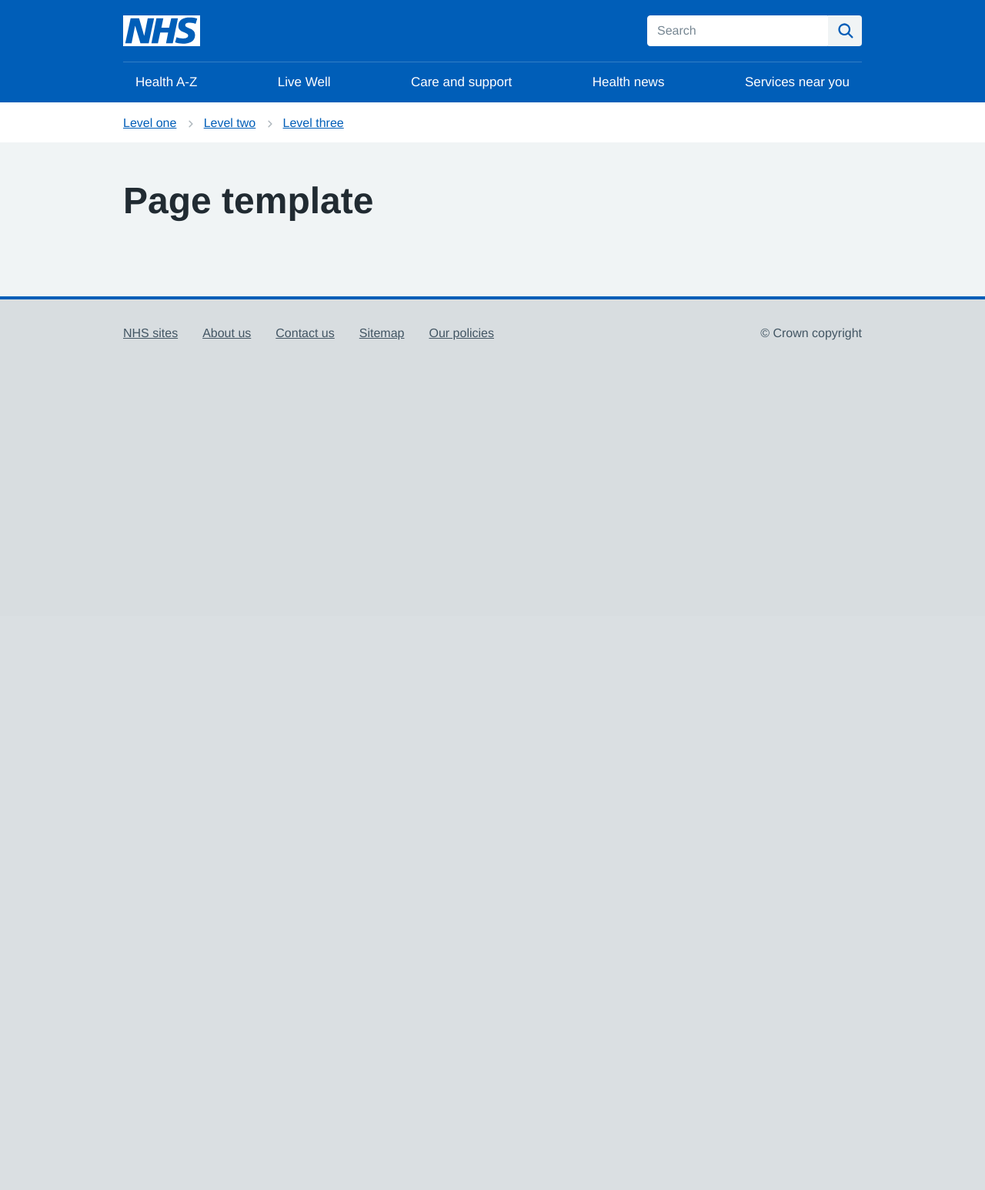
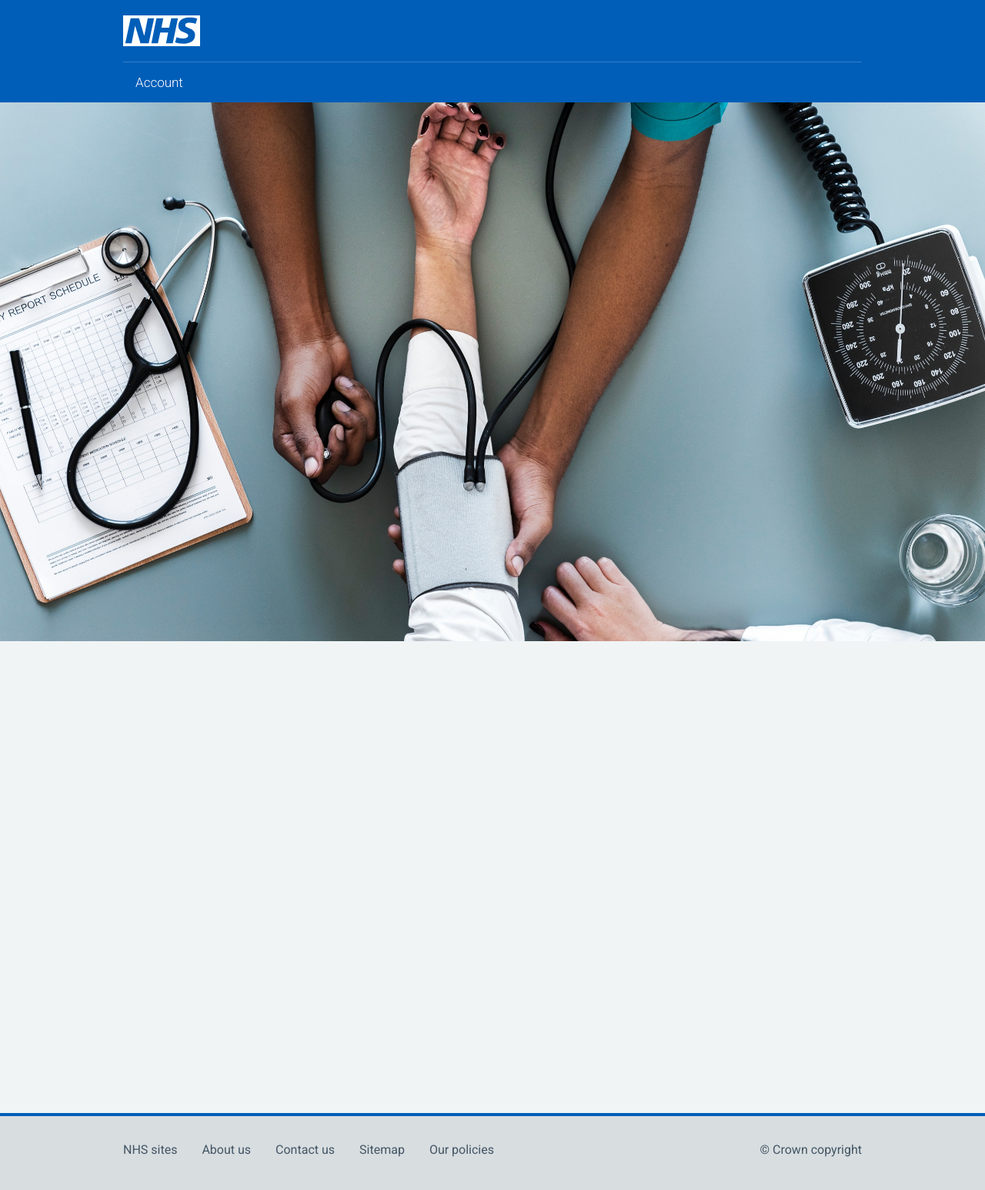
Before and after one commit to paulsweston/DHSS_hearthhealth, a Flask app: page / in a window 1280 px wide. Shown: the whole page at 77% size. Before the commit the page ends 442 px from the top, so only its background shows below. Run offline with Flask 2, Linux system fonts and the light colour scheme; some libraries are stand-ins or nearby versions; some web fonts are replaced.

Commit message:
Frontend fixes

```diff
--- a/templates/base.html
+++ b/templates/base.html
@@ -1,53 +1,42 @@
 <!DOCTYPE html>
-<!--[if lt IE 9]><html class="ie8" lang="en"><![endif]-->
-<!--[if IE 9]><html class="ie9" lang="en"><![endif]-->
-<!--[if gt IE 9]><!--><html lang="en"><!--<![endif]-->
+<html lang="en">
   <head>
+    <title>{% block title %}{% endblock %} - hearthhealth</title>
+
     <meta charset="utf-8">
-    <meta http-equiv="X-UA-Compatible" content="IE=edge">
     <meta name="viewport" content="width=device-width, initial-scale=1, shrink-to-fit=no">
-    <meta name="description" content="">
 
-    <title>NHS.UK page template</title>
+    <link href="https://fonts.googleapis.com/css?family=Open+Sans:300,400,500,600,700" rel="stylesheet">
+    <link href="https://fonts.googleapis.com/css?family=Merriweather:300,400,700|Roboto:300,400,500&display=swap" rel="stylesheet">
+    <link href="https://fonts.googleapis.com/css?family=Roboto+Condensed:300,400,500&display=swap" rel="stylesheet">
 
-    <link href="https://www.nhs.uk/" rel="preconnect">
-    <link href="https://assets.nhs.uk/" rel="preconnect" crossorigin>
+    <link rel="stylesheet" href="/static/css/open-iconic-bootstrap.min.css">
+    <link rel="stylesheet" href="/static/css/animate.css">
 
+    <link rel="stylesheet" href="/static/css/owl.carousel.min.css">
+    <link rel="stylesheet" href="/static/css/owl.theme.default.min.css">
+    <link rel="stylesheet" href="/static/css/magnific-popup.css">
+
+    <link rel="stylesheet" href="/static/css/aos.css">
+
+    <link rel="stylesheet" href="/static/css/ionicons.min.css">
+
+    <link rel="stylesheet" href="/static/css/bootstrap-datepicker.css">
+    <link rel="stylesheet" href="css/jquery.timepicker.css">
+
+
+    <link rel="stylesheet" href="/static/css/flaticon.css">
+    <link rel="stylesheet" href="/static/css/icomoon.css">
+    <link rel="stylesheet" href="/static/css/style.css">
+    <link rel="stylesheet" href="/static/css/custom.css">
        <!-- Styles -->
     <link rel="stylesheet" href="/static/nhs-css/nhsuk-2.2.0.min.css">
 
     <!-- Scripts -->
     <script src="/static/nhs-js/nhsuk-2.2.0.min.js" defer></script>
-
-    <!-- Favicons -->
-    <link rel="shortcut icon" href="assets/favicons/favicon.ico" type="image/x-icon">
-    <link rel="apple-touch-icon" href="assets/favicons/apple-touch-icon-180x180.png">
-    <link rel="mask-icon" href="assets/favicons/favicon.svg" color="#005eb8">
-    <link rel="icon" sizes="192x192" href="assets/favicons/favicon-192x192.png">
-    <meta name="msapplication-TileImage" content="assets/favicons/mediumtile-144x144.png">
-    <meta name="msapplication-TileColor" content="#005eb8">
-    <meta name="msapplication-square70x70logo" content="assets/favicons/smalltile-70x70.png">
-    <meta name="msapplication-square150x150logo" content="assets/favicons/mediumtile-150x150.png">
-    <meta name="msapplication-wide310x150logo" content="assets/favicons/widetile-310x150.png">
-    <meta name="msapplication-square310x310logo" content="assets/favicons/largetile-310x310.png">
-
-    <!-- Open Graph -->
-    <meta property="og:url" content="https://www.nhs.uk">
-    <meta property="og:title" content="NHS.UK">
-    <meta property="og:description" content="Helping you take control of your health and wellbeing.">
-    <meta property="og:type" content="website">
-    <meta property="og:image" content="assets/logos/open-graph.png">
-    <meta property="og:image:alt" content="nhs.uk">
-
-    <meta name="twitter:card" content="summary_large_image">
-    <meta name="twitter:site" content="@nhsuk">
-    <meta name="twitter:creator" content="@nhsuk">
-    <meta name="twitter:image:alt" content="nhs.uk">
+    {% block js %}{% endblock %}
   </head>
-
   <body>
-    <a class="nhsuk-skip-link" href="#maincontent">Skip to main content</a>
-
 <header class="nhsuk-header" role="banner">
       <div class="nhsuk-width-container nhsuk-header__container">
         <div class="nhsuk-header__logo">
@@ -63,32 +52,7 @@
           <div class="nhsuk-header__menu">
             <button class="nhsuk-header__menu-toggle" id="toggle-menu" aria-controls="header-navigation" aria-label="Open menu">Menu</button>
           </div>
-          <div class="nhsuk-header__search">
-            <button class="nhsuk-header__search-toggle" id="toggle-search" aria-controls="search" aria-label="Open search">
-              <svg class="nhsuk-icon nhsuk-icon__search" xmlns="http://www.w3.org/2000/svg" viewBox="0 0 24 24" aria-hidden="true" focusable="false">
-                <path d="M19.71 18.29l-4.11-4.1a7 7 0 1 0-1.41 1.41l4.1 4.11a1 1 0 0 0 1.42 0 1 1 0 0 0 0-1.42zM5 10a5 5 0 1 1 5 5 5 5 0 0 1-5-5z"></path>
-              </svg>
-              <span class="nhsuk-u-visually-hidden">Search</span>
-            </button>
-            <div class="nhsuk-header__search-wrap" id="wrap-search">
-              <form class="nhsuk-header__search-form" id="search"  action="/search/" method="get" role="search">
-                <label class="nhsuk-u-visually-hidden" for="search-field">Search the NHS website</label>
-                <div class="autocomplete-container" id="autocomplete-container"></div>
-                <input class="nhsuk-search__input" id="search-field" name="search-field" type="search" placeholder="Search" autocomplete="off">
-                <button class="nhsuk-search__submit" type="submit">
-                  <svg class="nhsuk-icon nhsuk-icon__search" xmlns="http://www.w3.org/2000/svg" viewBox="0 0 24 24" aria-hidden="true" focusable="false">
-                    <path d="M19.71 18.29l-4.11-4.1a7 7 0 1 0-1.41 1.41l4.1 4.11a1 1 0 0 0 1.42 0 1 1 0 0 0 0-1.42zM5 10a5 5 0 1 1 5 5 5 5 0 0 1-5-5z"></path>
-                  </svg>
-                  <span class="nhsuk-u-visually-hidden">Search</span>
-                </button>
-                <button class="nhsuk-search__close" id="close-search">
-                  <svg class="nhsuk-icon nhsuk-icon__close" xmlns="http://www.w3.org/2000/svg" viewBox="0 0 24 24" aria-hidden="true" focusable="false">
-                    <path d="M13.41 12l5.3-5.29a1 1 0 1 0-1.42-1.42L12 10.59l-5.29-5.3a1 1 0 0 0-1.42 1.42l5.3 5.29-5.3 5.29a1 1 0 0 0 0 1.42 1 1 0 0 0 1.42 0l5.29-5.3 5.29 5.3a1 1 0 0 0 1.42 0 1 1 0 0 0 0-1.42z"></path>
-                  </svg>
-                  <span class="nhsuk-u-visually-hidden">Close search</span>
-                </button>
-              </form>
-            </div>
+
           </div>
         </div>
       </div>
@@ -112,87 +76,110 @@
             </a>
           </li>
           <li class="nhsuk-header__navigation-item">
-            <a class="nhsuk-header__navigation-link" href="https://www.nhs.uk/conditions" >
-              Health A-Z
+            <a class="nhsuk-header__navigation-link" href="/account" >
+              Account
               <svg class="nhsuk-icon nhsuk-icon__chevron-right" xmlns="http://www.w3.org/2000/svg" viewBox="0 0 24 24" aria-hidden="true">
                 <path d="M15.5 12a1 1 0 0 1-.29.71l-5 5a1 1 0 0 1-1.42-1.42l4.3-4.29-4.3-4.29a1 1 0 0 1 1.42-1.42l5 5a1 1 0 0 1 .29.71z"></path>
               </svg>
             </a>
-          </li>
-          <li class="nhsuk-header__navigation-item">
-            <a class="nhsuk-header__navigation-link" href="https://www.nhs.uk/live-well/" >
-              Live Well
-              <svg class="nhsuk-icon nhsuk-icon__chevron-right" xmlns="http://www.w3.org/2000/svg" viewBox="0 0 24 24" aria-hidden="true">
-                <path d="M15.5 12a1 1 0 0 1-.29.71l-5 5a1 1 0 0 1-1.42-1.42l4.3-4.29-4.3-4.29a1 1 0 0 1 1.42-1.42l5 5a1 1 0 0 1 .29.71z"></path>
-              </svg>
-            </a>
-          </li>
-          <li class="nhsuk-header__navigation-item">
-            <a class="nhsuk-header__navigation-link" href="https://www.nhs.uk/conditions/social-care-and-support/" >
-              Care and support
-              <svg class="nhsuk-icon nhsuk-icon__chevron-right" xmlns="http://www.w3.org/2000/svg" viewBox="0 0 24 24" aria-hidden="true">
-                <path d="M15.5 12a1 1 0 0 1-.29.71l-5 5a1 1 0 0 1-1.42-1.42l4.3-4.29-4.3-4.29a1 1 0 0 1 1.42-1.42l5 5a1 1 0 0 1 .29.71z"></path>
-              </svg>
-            </a>
-          </li>
-          <li class="nhsuk-header__navigation-item">
-            <a class="nhsuk-header__navigation-link" href="https://www.nhs.uk/news/" >
-              Health news
-              <svg class="nhsuk-icon nhsuk-icon__chevron-right" xmlns="http://www.w3.org/2000/svg" viewBox="0 0 24 24" aria-hidden="true">
-                <path d="M15.5 12a1 1 0 0 1-.29.71l-5 5a1 1 0 0 1-1.42-1.42l4.3-4.29-4.3-4.29a1 1 0 0 1 1.42-1.42l5 5a1 1 0 0 1 .29.71z"></path>
-              </svg>
-            </a>
-          </li>
-          <li class="nhsuk-header__navigation-item">
-            <a class="nhsuk-header__navigation-link" href="https://www.nhs.uk/service-search" >
-              Services near you
-              <svg class="nhsuk-icon nhsuk-icon__chevron-right" xmlns="http://www.w3.org/2000/svg" viewBox="0 0 24 24" aria-hidden="true">
-                <path d="M15.5 12a1 1 0 0 1-.29.71l-5 5a1 1 0 0 1-1.42-1.42l4.3-4.29-4.3-4.29a1 1 0 0 1 1.42-1.42l5 5a1 1 0 0 1 .29.71z"></path>
-              </svg>
-            </a>
-          </li>
         </ul>
       </nav>
     </header>
 
-    <nav class="nhsuk-breadcrumb" aria-label="Breadcrumb">
-      <div class="nhsuk-width-container">
-        <ol class="nhsuk-breadcrumb__list">
-          <li class="nhsuk-breadcrumb__item"><a class="nhsuk-breadcrumb__link" href="/level-one">Level one</a></li>
-          <li class="nhsuk-breadcrumb__item"><a class="nhsuk-breadcrumb__link" href="/level-one/level-two">Level two</a></li>
-          <li class="nhsuk-breadcrumb__item"><a class="nhsuk-breadcrumb__link" href="/level-one/level-two/level-three">Level three</a></li>
-        </ol>
-        <p class="nhsuk-breadcrumb__back"><a class="nhsuk-breadcrumb__backlink" href="/level-one/level-two/level-three">Back to Level three</a></p>
-      </div>
-    </nav>
-
-    <div class="nhsuk-width-container">
-      <main class="nhsuk-main-wrapper" id="maincontent">
-        <div class="nhsuk-grid-row">
-          <div class="nhsuk-grid-column-three-quarters">
-
-            <h1>Page template</h1>
-
-          </div>
-        </div>
+	  <main>
+      {% block content %}{% endblock %}
     </main>
-    </div>
 
     <footer role="contentinfo">
   <div class="nhsuk-footer" id="nhsuk-footer">
     <div class="nhsuk-width-container">
       <h2 class="nhsuk-u-visually-hidden">Support links</h2>
       <ul class="nhsuk-footer__list">
-            <li class="nhsuk-footer__list-item"><a class="nhsuk-footer__list-item-link" href="https://www.nhs.uk/nhs-sites/">NHS sites</a></li>
-            <li class="nhsuk-footer__list-item"><a class="nhsuk-footer__list-item-link" href="https://www.nhs.uk/about-us/">About us</a></li>
+        <li class="nhsuk-footer__list-item"><a class="nhsuk-footer__list-item-link" href="https://www.nhs.uk/Pages/nhs-sites.aspx">NHS sites</a></li>
+        <li class="nhsuk-footer__list-item"><a class="nhsuk-footer__list-item-link" href="https://www.nhs.uk/about-us">About us</a></li>
         <li class="nhsuk-footer__list-item"><a class="nhsuk-footer__list-item-link" href="https://www.nhs.uk/contact-us/">Contact us</a></li>
         <li class="nhsuk-footer__list-item"><a class="nhsuk-footer__list-item-link" href="https://www.nhs.uk/about-us/sitemap/">Sitemap</a></li>
         <li class="nhsuk-footer__list-item"><a class="nhsuk-footer__list-item-link" href="https://www.nhs.uk/our-policies/">Our policies</a></li>
       </ul>
+
       <p class="nhsuk-footer__copyright">&copy; Crown copyright</p>
     </div>
   </div>
 </footer>
 
+
+
+  <!-- loader -->
+  <div id="ftco-loader" class="show fullscreen"><svg class="circular" width="48px" height="48px"><circle class="path-bg" cx="24" cy="24" r="22" fill="none" stroke-width="4" stroke="#eeeeee"/><circle class="path" cx="24" cy="24" r="22" fill="none" stroke-width="4" stroke-miterlimit="10" stroke="#F96D00"/></svg></div>
+
+  <!-- Modal -->
+  <div class="modal fade" id="modalRequest" tabindex="-1" role="dialog" aria-labelledby="modalRequestLabel" aria-hidden="true">
+    <div class="modal-dialog" role="document">
+      <div class="modal-content">
+        <div class="modal-header">
+          <h5 class="modal-title" id="modalRequestLabel">Request a Quote</h5>
+          <button type="button" class="close" data-dismiss="modal" aria-label="Close">
+            <span aria-hidden="true">&times;</span>
+          </button>
+        </div>
+        <div class="modal-body">
+          <form action="#">
+            <div class="form-group">
+              <!-- <label for="appointment_name" class="text-black">Full Name</label> -->
+              <input type="text" class="form-control" id="appointment_name" placeholder="Full Name">
+            </div>
+            <div class="form-group">
+              <!-- <label for="appointment_email" class="text-black">Email</label> -->
+              <input type="text" class="form-control" id="appointment_email" placeholder="Email">
+            </div>
+            <div class="row">
+              <div class="col-md-6">
+                <div class="form-group">
+                  <!-- <label for="appointment_date" class="text-black">Date</label> -->
+                  <input type="text" class="form-control" id="appointment_date" placeholder="Date">
+                </div>
+              </div>
+              <div class="col-md-6">
+                <div class="form-group">
+                  <!-- <label for="appointment_time" class="text-black">Time</label> -->
+                  <input type="text" class="form-control" id="appointment_time" placeholder="Time">
+                </div>
+              </div>
+            </div>
+
+
+            <div class="form-group">
+              <!-- <label for="appointment_message" class="text-black">Message</label> -->
+              <textarea name="" id="appointment_message" class="form-control" cols="30" rows="10" placeholder="Message"></textarea>
+            </div>
+            <div class="form-group">
+              <input type="submit" value="Get a Quote" class="btn btn-primary">
+            </div>
+          </form>
+        </div>
+
+      </div>
+    </div>
+  </div>
+
+
+  <script src="static/js/jquery.min.js"></script>
+  <script src="static/js/jquery-migrate-3.0.1.min.js"></script>
+  <script src="static/js/popper.min.js"></script>
+  <script src="static/js/bootstrap.min.js"></script>
+  <script src="static/js/jquery.easing.1.3.js"></script>
+  <script src="static/js/jquery.waypoints.min.js"></script>
+  <script src="static/js/jquery.stellar.min.js"></script>
+  <script src="static/js/owl.carousel.min.js"></script>
+  <script src="static/js/jquery.magnific-popup.min.js"></script>
+  <script src="static/js/aos.js"></script>
+  <script src="static/js/jquery.animateNumber.min.js"></script>
+  <script src="static/js/bootstrap-datepicker.js"></script>
+  <script src="static/js/jquery.timepicker.min.js"></script>
+  <script src="static/js/scrollax.min.js"></script>
+  <script src="https://maps.googleapis.com/maps/api/js?key=AIzaSyBVWaKrjvy3MaE7SQ74_uJiULgl1JY0H2s&sensor=false"></script>
+  <script src="static/js/google-map.js"></script>
+  <script src="static/js/main.js"></script>
+
   </body>
 </html>
--- a/templates/index.html
+++ b/templates/index.html
@@ -1,10 +1,10 @@
 {% extends "base.html" %}
-{% block title %}home{% endblock %}
+{% block title %}Home{% endblock %}
 {% block content %}
 
 
 
-<div class="hero-wrap hero-wrap-2" style="background-image: url(/static/images/bg_2.jpg);" data-stellar-background-ratio="1">
+<div class="nhsuk-hero nhsuk-hero--image nhsuk-hero--image-description" style="background-image: url(/static/images/care-check-checkup.jpg);" data-stellar-background-ratio="1">
 	<div class="overlay"></div>
 	<div class="container-fluid">
 	  <div class="row no-gutters d-flex slider-text align-items-center justify-content-center" data-scrollax-parent="true">
```
Also changed, not shown: templates/base-nhs.html (added, +189 -0 lines), templates/base-old.html (deleted, +0 -179 lines), static/images/care-check-checkup.jpg (added), 1 other file. Lines whose indentation alone changed are shown as unchanged.
